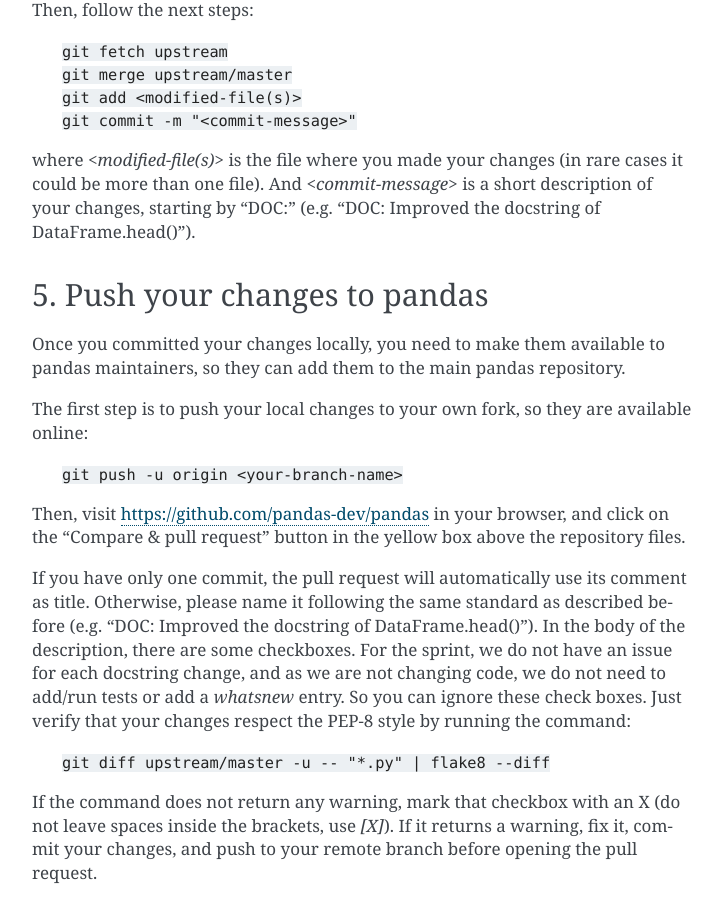
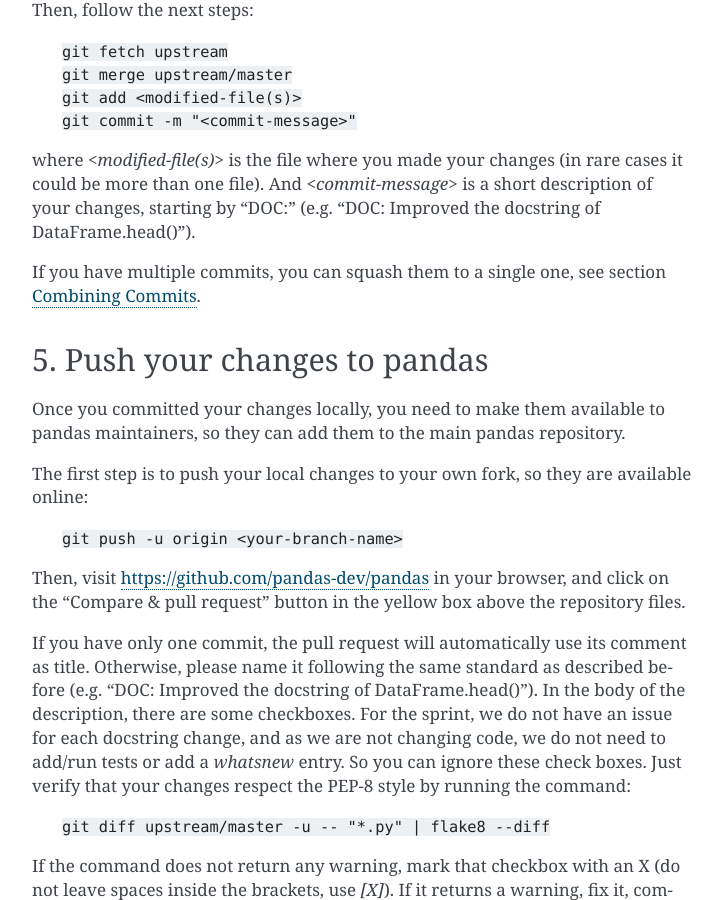
Before and after one commit to python-sprints/python-sprints.github.io, a Sphinx documentation site: the page built from pandas/guide/source/pandas_pr.rst, in a window 1280 px wide and 900 px high, scrolled down 1778 px. Shown: the whole window, without its empty margins (388-1110 px from the left). Built offline with Sphinx 7.4.7, drawn with Linux system fonts in a browser that asks for light colours.

Commit message:
PR guide: how to squash multiple commits into a single one

```diff
--- a/pandas/guide/source/pandas_pr.rst
+++ b/pandas/guide/source/pandas_pr.rst
@@ -88,6 +88,9 @@
 description of your changes, starting by "DOC:" (e.g. "DOC: Improved the
 docstring of DataFrame.head()").
 
+If you have multiple commits, you can squash them to a single one, see section
+`Combining Commits <https://pandas.pydata.org/pandas-docs/stable/contributing.html#id34>`_.
+
 5. Push your changes to pandas
 ------------------------------
 
```
